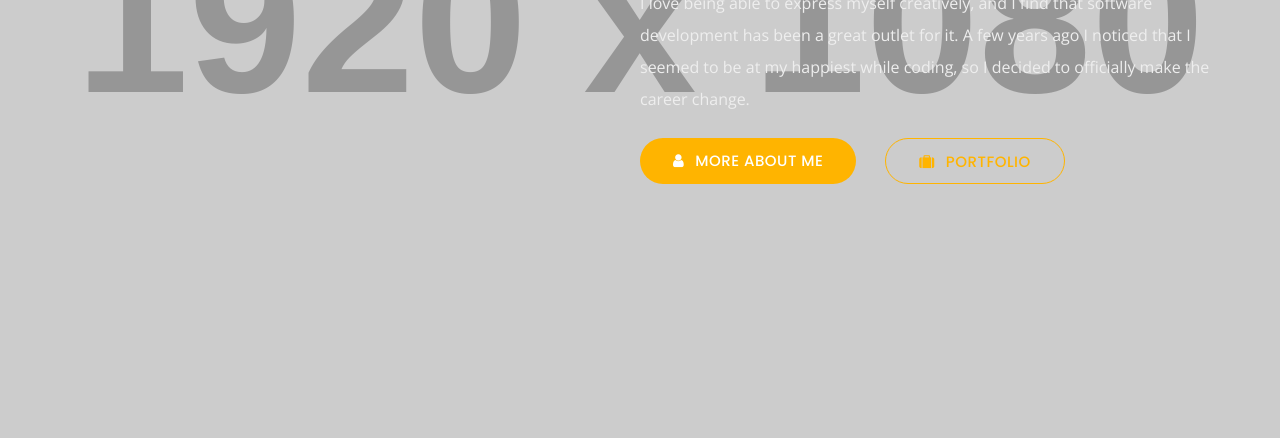
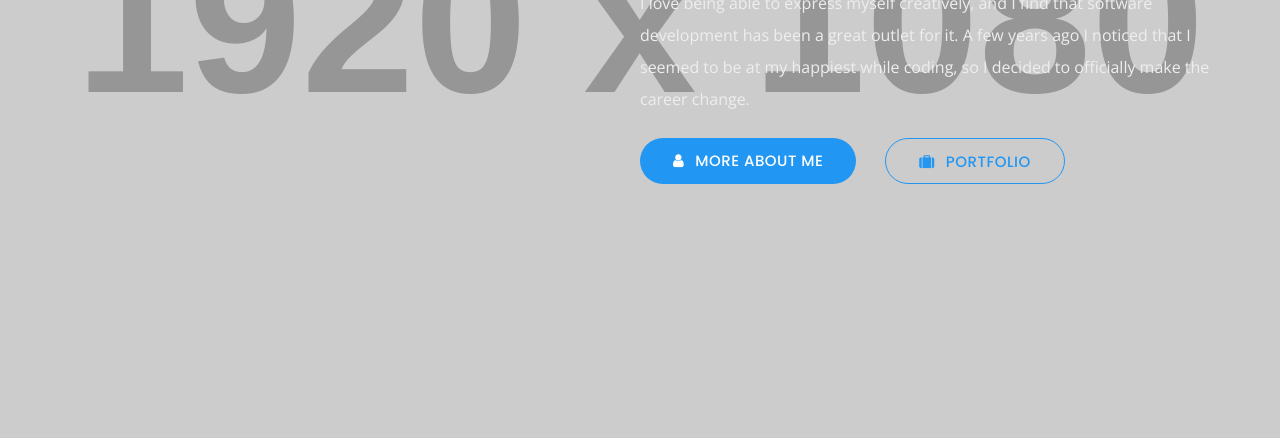
Before and after one commit to laceywalkerr/laceywalkerr.github.io, a plain HTML site: page index-dark.html in a window 1280 px wide. Shown: the part 362-800 px from the top of the page. Drawn offline with nearby package versions, Linux system fonts and the light colour scheme; placeholder pictures from the web are drawn by us.

Commit message:
make it blue

```diff
--- a/index-dark.html
+++ b/index-dark.html
@@ -16,7 +16,8 @@
     <link type="text/css" media="all" href="css/jquery.animatedheadline.css" rel="stylesheet">
     <link type="text/css" media="all" href="css/font-awesome.min.css" rel="stylesheet">
     <link type="text/css" media="all" href="css/style.css" rel="stylesheet">
-    <link type="text/css" media="all" href="css/skins/yellow.css" rel="stylesheet">
+    <!-- the code below changes the color between green, blue, red, yellow, ect -->
+    <link type="text/css" media="all" href="css/skins/blue.css" rel="stylesheet">
 
     <!-- Template JS Files -->
     <script src="js/modernizr.js"></script>
```
